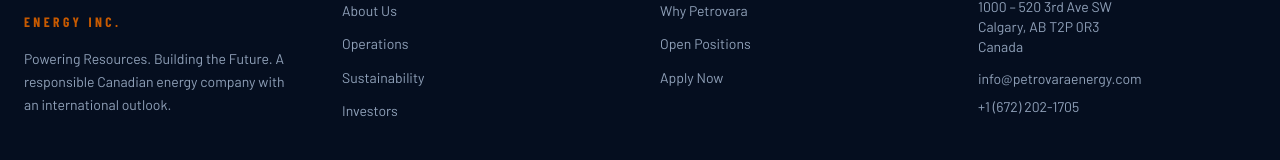
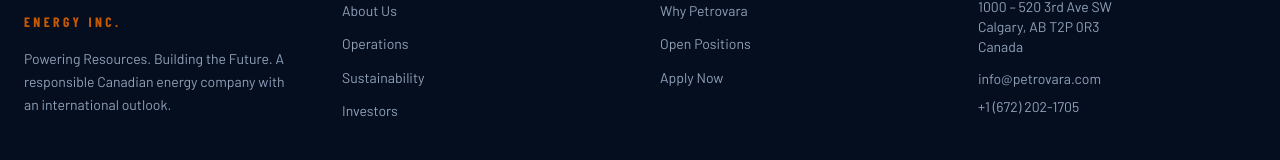
Before and after one commit to mycimbbank20-ux/Petrovaral-energy, a React (Vite) app: page /contact in a window 1280 px wide. Shown: the part 1729-1889 px from the top of the page. Built offline with nearby package versions, Linux system fonts and the light colour scheme; a web font is replaced by a local one.

Commit message:
replacing webmails

```diff
--- a/src/components/Footer.tsx
+++ b/src/components/Footer.tsx
@@ -116,7 +116,7 @@
 //               </p>
 //               <p className="mt-3">
 //                 <a
-//                   href="mailto:info@petrovaraenergy.com"
+//                   href="mailto:info@petrovara.com"
 //                   className="hover:text-white transition-colors"
 //                 >
 //                   info@petrovara.com
@@ -159,7 +159,6 @@
 //     </footer>
 //   );
 // }
-
 
 import { Link } from "react-router-dom";
 
@@ -284,10 +283,10 @@ export default function Footer() {
               </p>
               <p className="mt-3">
                 <a
-                  href="mailto:info@petrovaraenergy.com"
+                  href="mailto:info@petrovara.com"
                   className="hover:text-white transition-colors"
                 >
-                  info@petrovaraenergy.com
+                  info@petrovara.com
                 </a>
               </p>
               <p>
--- a/src/components/Navbar.tsx
+++ b/src/components/Navbar.tsx
@@ -31,7 +31,7 @@ const navItems: NavItem[] = [
       { label: "Why Petrovara", to: "/careers" },
       { label: "Open Positions", to: "/careers" },
       { label: "Apply Now", to: "/apply" },
-      { label: "Branches", to: "/contact" },
+      { label: " Global Branches", to: "/contact" },
     ],
   },
   { label: "Contact", to: "/contact" },
--- a/src/pages/ContactPage.tsx
+++ b/src/pages/ContactPage.tsx
@@ -8,7 +8,7 @@
 // //     city: "Calgary (HQ)",
 // //     address: "1000 – 520 3rd Ave SW, Calgary, AB T2P 0R3",
 // //     phone: " +1 (672) 202-1705",
-// //     email: "info@petrovaraenergy.com",
+// //     email: "info@petrovara.com",
 // //   },
 // //   {
 // //     city: "Grande Prairie",
@@ -351,7 +351,7 @@
 //     country: "Canada",
 //     address: "1000 – 520 3rd Ave SW, Calgary, AB T2P 0R3",
 //     phone: "+1 (672) 202-1705",
-//     email: "info@petrovaraenergy.com",
+//     email: "info@petrovara.com",
 //   },
 //   // {
 //   //   city: "Grande Prairie",
@@ -791,7 +791,7 @@ const canadianOffices: Office[] = [
     country: "Canada",
     address: "1000 – 520 3rd Ave SW, Calgary, AB T2P 0R3",
     phone: "+1 (672) 202-1705",
-    email: "info@petrovaraenergy.com",
+    email: "info@petrovara.com",
   },
   // {
   //   city: "Grande Prairie",
```
Also changed, not shown: 1 other file (tests, documents, lock files or other folders).
